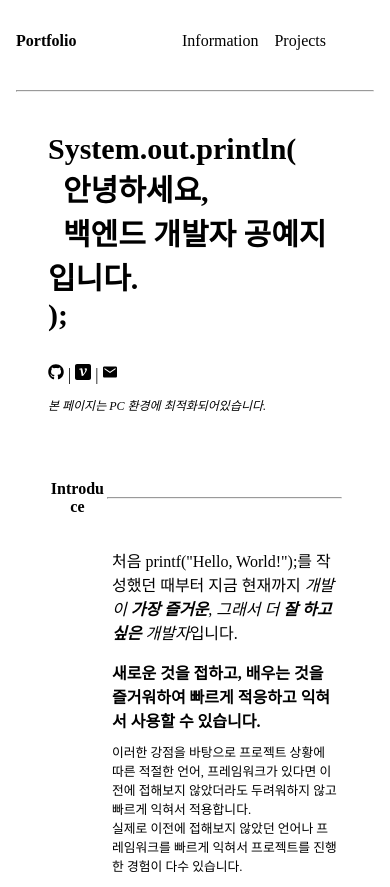
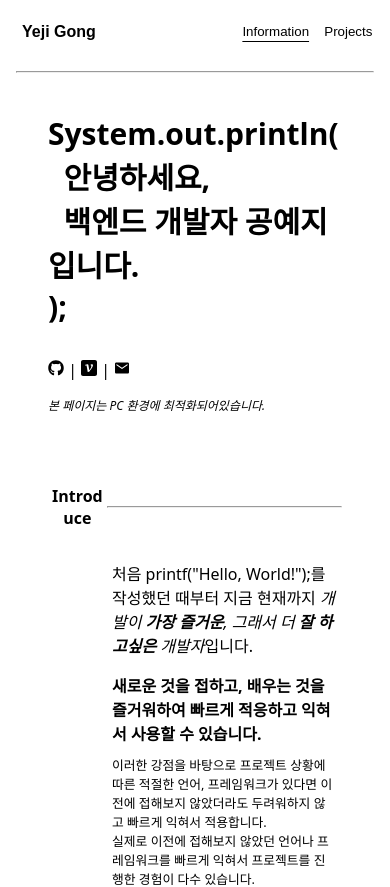
Before and after one commit to YejiGong/yejigong.github.io, a Next.js app: page / in a window 390 px wide. Shown: the top 887 px of the page. Built offline with nearby package versions, Linux system fonts and the light colour scheme.

Commit message:
🎨Design : 포트폴리오 메뉴와 반응형 레이아웃 개선

```diff
--- a/pages/index.js
+++ b/pages/index.js
@@ -20,19 +20,19 @@ export default function Home() {
   return (
     <div className={styles.container}>
       <Head>
-        <title>Portfolio</title>
-        <meta name="description" content="Generated by create next app" />
+        <title>공예지 | Backend Engineer</title>
+        <meta name="description" content="공예지의 백엔드 개발 포트폴리오. 검사 플랫폼, 파일 파서, 데이터 처리 시스템을 개발합니다." />
         <link rel="icon" href="/favicon.ico" />
       </Head>
       <div className={styles.main}>
-        <div className={styles.mainTitle} onClick={()=>handleMenuClick('Information')}>
-          Portfolio
-        </div>
+        <button className={styles.mainTitle} onClick={()=>handleMenuClick('Information')}>
+          Yeji Gong
+        </button>
         <div className={styles.menus}>
           {menus.map((menu, index) => (
-            <div key={index} onClick={() => handleMenuClick(menu)}>
+            <button key={index} className={selectedMenu === menu ? styles.activeMenu : ''} onClick={() => handleMenuClick(menu)}>
               {menu}
-            </div>
+            </button>
           ))}
         </div>
       </div>
--- a/styles/Home.module.css
+++ b/styles/Home.module.css
@@ -1,6 +1,8 @@
 .container {
-  padding: 0 1rem;
-  font-family:'Nanum Gothic';
+  width: min(1180px, 100%);
+  margin: 0 auto;
+  padding: 0 1.5rem;
+  font-family: 'Nanum Gothic', system-ui, sans-serif;
 }
 
 .main {
@@ -12,14 +14,33 @@
 
 .mainTitle {
   font-weight:bolder;
+  border: 0;
+  background: transparent;
+  font-size: 1rem;
+  cursor: pointer;
 }
 .menus{
-  position:absolute;
-  right: 4rem;
+  margin-left:auto;
   display: flex;
   flex-wrap:nowrap;
   gap: 1rem;
 
+}
+
+.menus button {
+  border: 0;
+  background: transparent;
+  color: inherit;
+  cursor: pointer;
+  padding: .25rem .1rem;
+}
+
+.menus button:hover,
+.menus button:focus-visible,
+.activeMenu {
+  color: #127b83;
+  text-decoration: underline;
+  text-underline-offset: .3rem;
 }
 .footer {
   display: flex;
@@ -118,6 +139,9 @@
 }
 
 @media (max-width: 600px) {
+  .container { padding: 0 1rem; }
+  .main { padding: 1.25rem 0; }
+  .menus { right: 1rem; gap: .75rem; }
   .grid {
     width: 100%;
     flex-direction: column;
```
